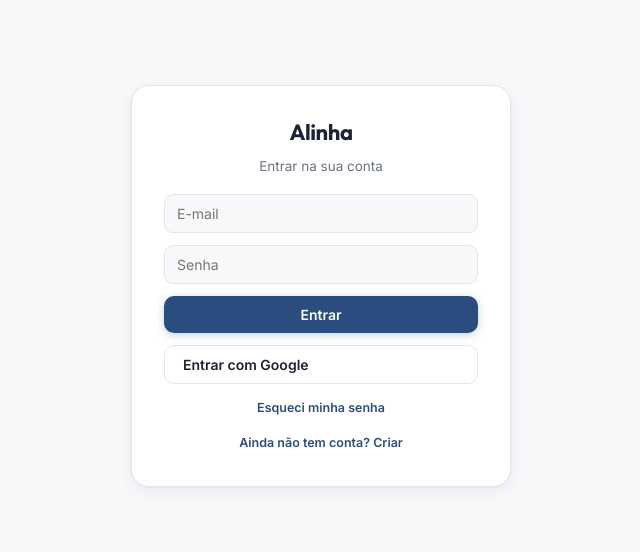
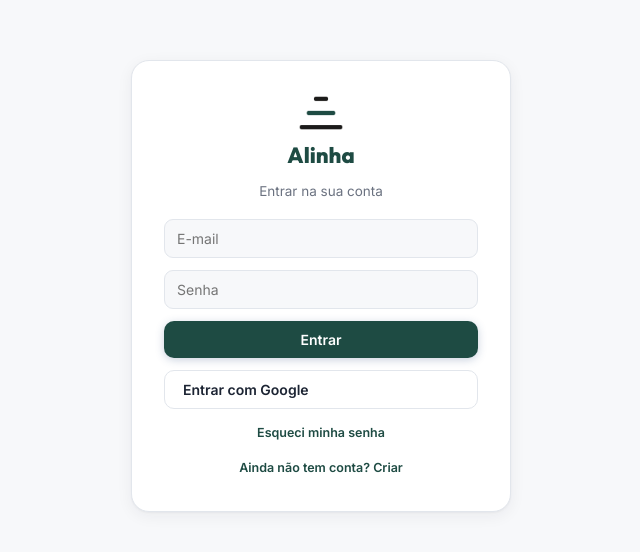
Before and after one commit to jotadelacruz/alinha, a React (Vite) app in the folder frontend/: page /login in a window 1280 px wide. Shown: the part 114-666 px from the top of the page, without its empty margins (319-959 px from the left). Built offline with nearby package versions, Linux system fonts and the light colour scheme; no server answers.

Commit message:
Aplica o verde-musgo da marca e a logo atualizada na tela de login
Substitui o texto "Alinha" pela logo (com fundo transparente, igual
ao menu lateral) e troca a cor de destaque do azul do tema in-app
para o verde-musgo fixo da marca, nas telas de login, esqueci senha
e redefinir senha.

```diff
--- /dev/null
+++ b/frontend/src/components/AuthBrand.jsx
@@ -0,0 +1,12 @@
+import markCream from '../assets/brand/mark-cream.png';
+import markInk from '../assets/brand/mark-ink.png';
+
+export function AuthBrand() {
+  return (
+    <div className="auth-brand">
+      <img src={markInk} alt="" className="auth-brand-mark auth-brand-mark-light" />
+      <img src={markCream} alt="" className="auth-brand-mark auth-brand-mark-dark" />
+      <span className="auth-brand-name">Alinha</span>
+    </div>
+  );
+}
--- a/frontend/src/index.css
+++ b/frontend/src/index.css
@@ -1481,9 +1481,40 @@ textarea {
   margin: 0;
 }
 
-.auth-form h1 {
-  text-align: center;
+.auth-brand {
+  display: flex;
+  flex-direction: column;
+  align-items: center;
+  gap: 8px;
+  margin-bottom: 2px;
+}
+
+.auth-brand-mark {
+  height: 40px;
+  width: auto;
+}
+
+.auth-brand-mark-dark {
+  display: none;
+}
+
+[data-theme='dark'] .auth-brand-mark-light {
+  display: none;
+}
+
+[data-theme='dark'] .auth-brand-mark-dark {
+  display: block;
+}
+
+.auth-brand-name {
+  font-family: 'Outfit', sans-serif;
+  font-weight: 800;
   font-size: 22px;
+  color: #1e4b43;
+}
+
+[data-theme='dark'] .auth-brand-name {
+  color: #7fae9b;
 }
 
 .auth-form > p {
@@ -1494,14 +1525,14 @@ textarea {
 }
 
 .auth-form button[type='submit'] {
-  background: var(--navy);
+  background: #1e4b43;
   color: white;
   border: none;
   justify-content: center;
 }
 
 .auth-form button[type='submit']:hover {
-  background: var(--navy-dark);
+  background: #163a34;
 }
 
 /* ---------- Landing page (Sistema de Marca 2025) ---------- */
@@ -1937,10 +1968,14 @@ textarea {
 .auth-form button.link {
   background: none;
   border: none;
-  color: var(--navy);
+  color: #1e4b43;
   font-size: 12.5px;
   align-self: center;
   padding: 4px;
+}
+
+[data-theme='dark'] .auth-form button.link {
+  color: #7fae9b;
 }
 
 .auth-error {
--- a/frontend/src/pages/LoginPage.jsx
+++ b/frontend/src/pages/LoginPage.jsx
@@ -1,5 +1,6 @@
 import { useState } from 'react';
 import { Navigate } from 'react-router-dom';
+import { AuthBrand } from '../components/AuthBrand';
 import { useAuth } from '../context/AuthContext';
 
 export default function LoginPage() {
@@ -40,7 +41,7 @@ export default function LoginPage() {
     return (
       <div className="auth-screen">
         <form onSubmit={handleForgotPassword} className="auth-form">
-          <h1>Alinha</h1>
+          <AuthBrand />
           <p>Recuperar senha</p>
 
           <input
@@ -76,7 +77,7 @@ export default function LoginPage() {
   return (
     <div className="auth-screen">
       <form onSubmit={handleSubmit} className="auth-form">
-        <h1>Alinha</h1>
+        <AuthBrand />
         <p>{mode === 'login' ? 'Entrar na sua conta' : 'Criar conta'}</p>
 
         {mode === 'signup' && (
--- a/frontend/src/pages/ResetPasswordPage.jsx
+++ b/frontend/src/pages/ResetPasswordPage.jsx
@@ -1,5 +1,6 @@
 import { useState } from 'react';
 import { useNavigate } from 'react-router-dom';
+import { AuthBrand } from '../components/AuthBrand';
 import { useAuth } from '../context/AuthContext';
 
 export default function ResetPasswordPage() {
@@ -34,7 +35,7 @@ export default function ResetPasswordPage() {
   return (
     <div className="auth-screen">
       <form onSubmit={handleSubmit} className="auth-form">
-        <h1>Alinha</h1>
+        <AuthBrand />
         <p>Definir nova senha</p>
 
         {done ? (
```
